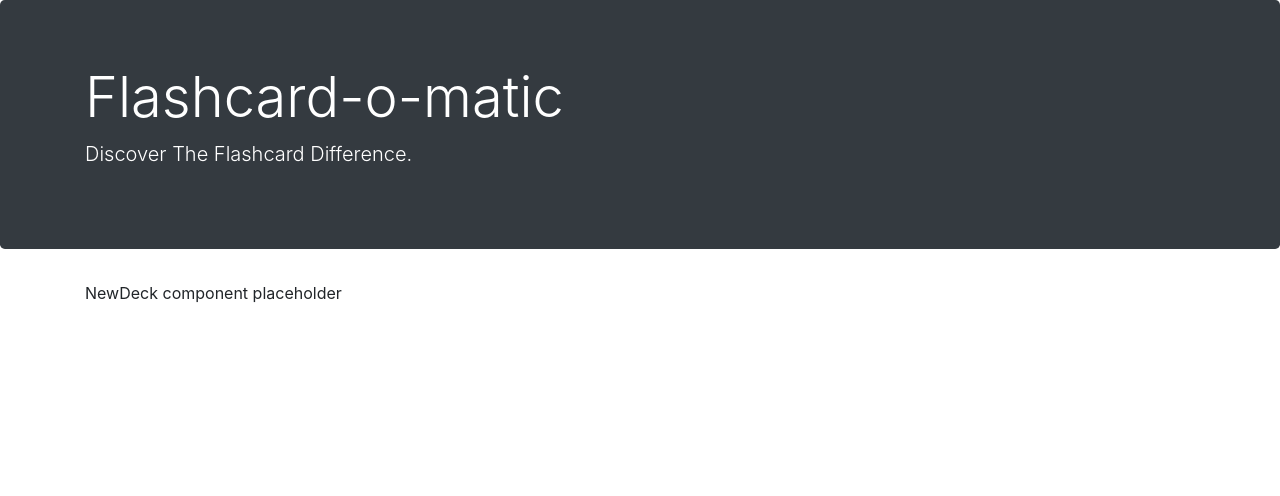
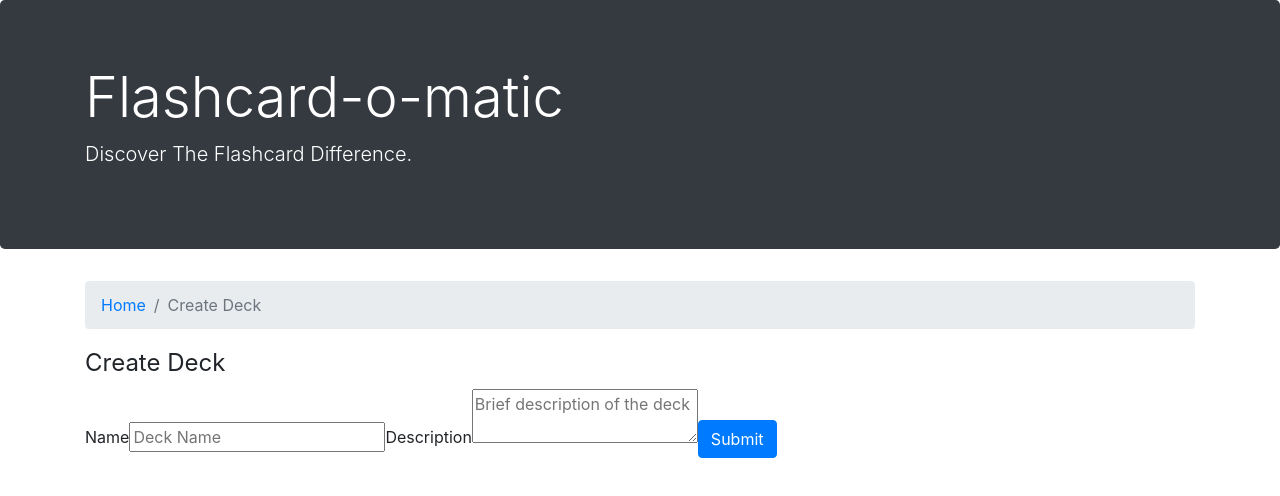
Before and after one commit to callieglade/Project-Flashcards, a React (Create React App) app: page /decks/new in a window 1280 px wide. Shown: the top 496 px of the page. Built offline with nearby package versions, Linux system fonts and the light colour scheme; a web font is replaced by a local one.

Commit message:
Add form elements to NewDeck

```diff
--- a/src/NewDeck/index.js
+++ b/src/NewDeck/index.js
@@ -2,7 +2,35 @@ import React from "react";
 
 function NewDeck() {
   return (
-    <p>NewDeck component placeholder</p>
+    <div>
+      <nav aria-label="breadcrumb">
+        <ol className="breadcrumb">
+          <li className="breadcrumb-item text-primary" onClick={() => history.push(`/`)}>Home</li>
+          <li className="breadcrumb-item active">Create Deck</li>
+        </ol>
+      </nav>
+      <form>
+        <fieldset>
+          <legend>Create Deck</legend>
+          <label for="name">Name</label>
+          <input
+            id="name"
+            type="text"
+            name="name"
+            placeholder="Deck Name"
+            required
+          />
+          <label for="description">Description</label>
+          <textarea
+            id="description"
+            name="description"
+            placeholder="Brief description of the deck"
+            required
+          />
+          <button className="btn btn-primary" type="submit">Submit</button>
+        </fieldset>
+      </form>
+    </div>
   );
 }
 
```
